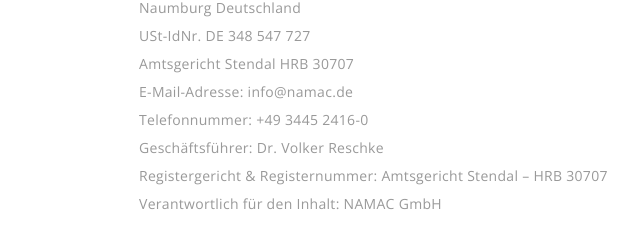
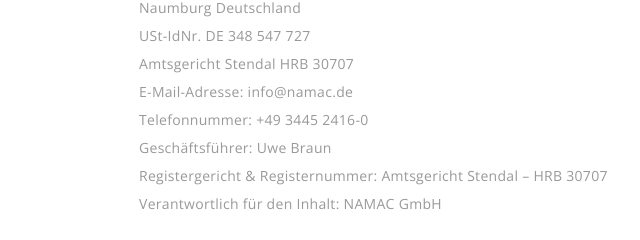
Before and after one commit to cataclysm1337/Nodo, a plain HTML site: page impressum1.html in a window 1280 px wide. Shown: the part 495-735 px from the top of the page, 136-776 px from the left. Drawn offline with nearby package versions, Linux system fonts and the light colour scheme; a script that the page names is missing.

Commit message:
Update impressum1.html

```diff
--- a/impressum1.html
+++ b/impressum1.html
@@ -186,7 +186,7 @@
 
                         <p>USt-IdNr. DE 348 547 727 <br/>Amtsgericht Stendal HRB 30707</p>
 
-                        <p>E-Mail-Adresse: info@namac.de <br/>Telefonnummer: +49 3445 2416-0 <br/>Geschäftsführer: Dr. Volker Reschke <br/>Registergericht & Registernummer: Amtsgericht Stendal – HRB 30707</p>
+                        <p>E-Mail-Adresse: info@namac.de <br/>Telefonnummer: +49 3445 2416-0 <br/>Geschäftsführer: Uwe Braun <br/>Registergericht & Registernummer: Amtsgericht Stendal – HRB 30707</p>
 
                         <p>Verantwortlich für den Inhalt: NAMAC GmbH</p><br/>
 
```
